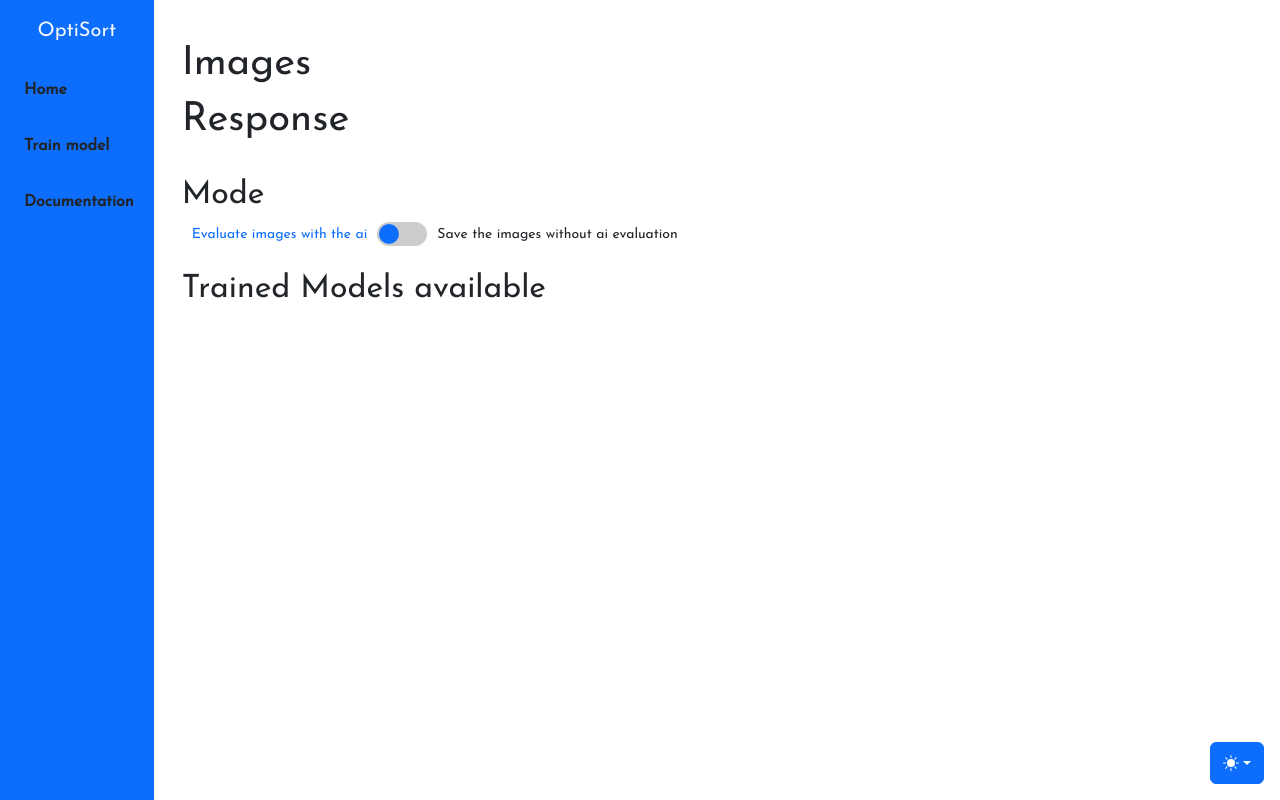
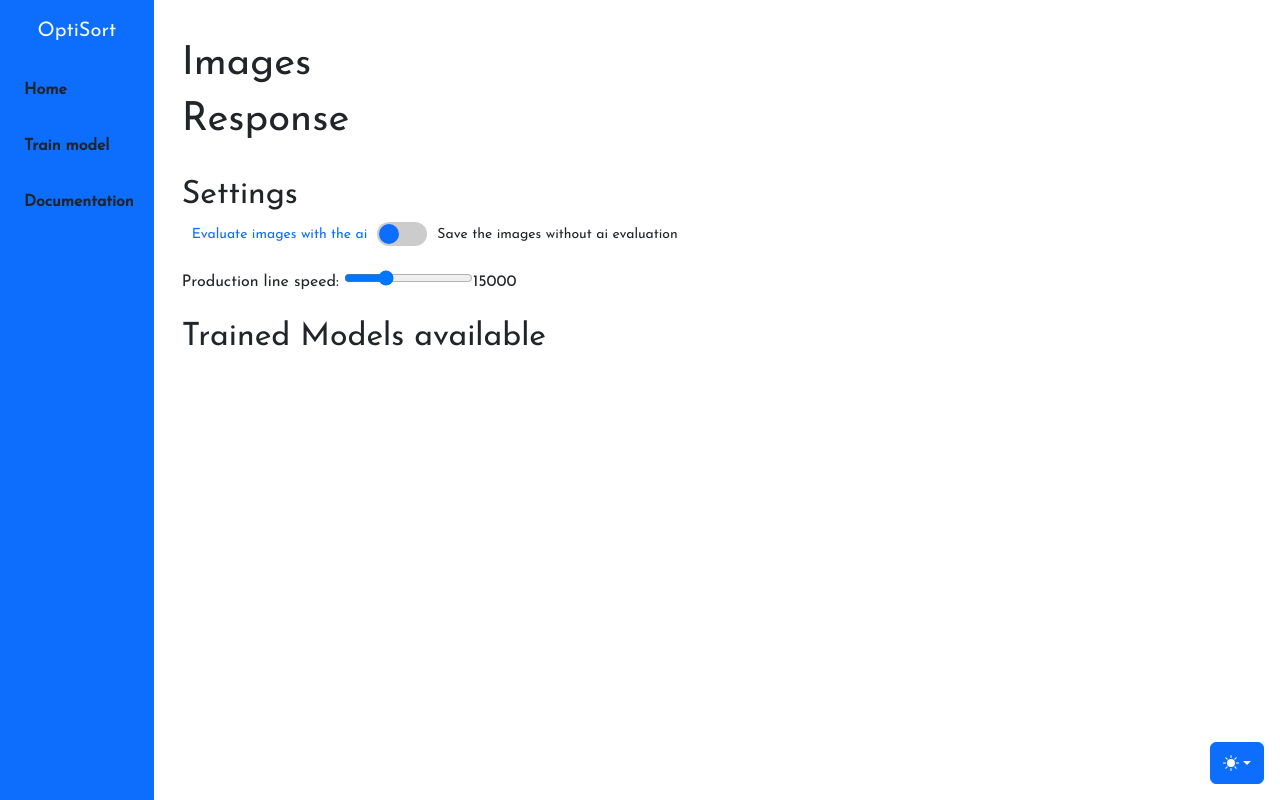
Before and after one commit to 2Friendly4You/OptiSort, a Flask app: page / in a window 1280 px wide. Run offline with Flask 3, Linux system fonts and the light colour scheme; data that the repository does not hold is empty; parts of the project's set-up code (start-up, migrations or seed data) failed here and were passed over; some libraries are stand-ins or nearby versions.

Commit message:
implemented production_line_speed to control the speed of the production line

```diff
--- a/Computer/app.py
+++ b/Computer/app.py
@@ -39,6 +39,55 @@ capture_objects = None
 camera_manager = None
 
 socketio = SocketIO(app, async_mode="threading")
+
+class SendSerialData:
+    def __init__(self):
+        self.last_data = ""
+        self.locked = False
+        self.last_send_time = 0
+        self.send_thread = None
+
+    def send(self, data):
+        if self.send_thread is None or not self.send_thread.is_alive():
+            self.send_thread = threading.Thread(target=self._send, args=(data,))
+            self.send_thread.start()
+        else:
+            self.last_data = data
+
+    def _send(self, data):
+        with threading.Lock():
+            while True:
+                current_time = time.time()
+                wait_time = 1 - (current_time - self.last_send_time)
+                if not self.locked:
+                    if wait_time > 0:
+                        time.sleep(wait_time)
+                    ser.write(data.encode())
+                    self.last_send_time = time.time()
+                    if self.last_data and self.last_data != data:
+                        data = self.last_data
+                        self.last_data = ""
+                        continue
+                    break
+                else:
+                    self.last_data = data
+                    break
+
+    def send_ignore_queue(self, data):
+        threading.Thread(target=self._send_ignore_queue, args=(data,)).start()
+
+    def _send_ignore_queue(self, data):
+        with threading.Lock():
+            ser.write(data.encode())
+            self.last_send_time = time.time()
+
+    def set_locked(self, locked):
+        self.locked = locked
+        if not locked and self.last_data:
+            self.send(self.last_data)
+
+ser = None
+send_serial_data = SendSerialData()
 
 # Initialize lists to hold classes
 all_classes = []
@@ -84,15 +133,18 @@ def update_websocket_images(images):
 def update_websocket_text(text):
     socketio.emit('update_text', {'text': text})
 
-
 @socketio.on('change_mode')
 def handle_mode_change(data):
     global ai_evaluation_mode
     ai_evaluation_mode = data['mode']
-    emit_mode_change(ai_evaluation_mode)
+    socketio.emit('mode_changed', {'mode': ai_evaluation_mode})
 
-def emit_mode_change(mode):
-    socketio.emit('mode_changed', {'mode': mode})
+@socketio.on('production_line_speed')
+def handle_production_line_speed(data):
+    global production_line_speed
+    production_line_speed = data['production_line_speed']
+    send_serial_data.send(f"speed{production_line_speed}\n\r")
+    socketio.emit('production_line_speed', {'production_line_speed': production_line_speed})
 
 
 def get_current_model_config():
@@ -232,6 +284,10 @@ def remove_all_unclassified_images():
 def get_aievaluationmode():
     return jsonify({"ai_evaluation_mode": ai_evaluation_mode}), 200
 
+@app.route('/get-production-line-speed', methods=['GET'])
+def get_productionlinespeed():
+    return jsonify({"production_line_speed": production_line_speed}), 200
+
 # set the ai_evaluation_mode
 @app.route('/set-ai-evaluation-mode', methods=['POST'])
 def set_aievaluationmode():
@@ -338,6 +394,11 @@ def train_image_classifier():
     if len(class_names) != len(set(class_names)):
         return jsonify({"message": "Class names must be unique."}), 400
 
+    # Check if class names
+    for class_name in class_names:
+        if not re.match("^[a-zA-Z0-9_ ]+$", class_name):
+            return jsonify({"message": "Invalid class name. Use only alphanumeric characters, underscores, and spaces."}), 400
+
     # Check if model directory already exists
     model_path = os.path.join("models", model_name)
     if os.path.exists(model_path):
@@ -383,6 +444,8 @@ def train_image_classifier():
         # If an error occurs, delete the model folder and provide a generic error message
         if os.path.exists(model_path):
             shutil.rmtree(model_path)
+        # move images back to unclassified_images
+        move_images(UPLOAD_FOLDER, "static/unclassified_images")
         return jsonify({"message": "An error occurred during training. Please try again."}), 500
     finally:
         TRAINING_IN_PROGRESS = False
@@ -449,6 +512,7 @@ def move_images(source_folder, destination_folder):
 
 
 def micro_controller_thread():
+    global ser
     freeze_support()
 
     # load current model
@@ -461,6 +525,8 @@ def micro_controller_thread():
     try:
         ser = serial.Serial(PORT, 9600)
         print("Connected to microcontroller.")
+
+        send_serial_data.send(f"speed{production_line_speed}\n\r")
     except:
         print("Not connected to microcontroller.")
 
@@ -484,6 +550,9 @@ def micro_controller_thread():
         if data == "":  # If the data is empty, wait for an "Enter" character
             continue
 
+        # lock the serial data
+        send_serial_data.set_locked(True)
+
         move_images("static/captured_images", "static/unclassified_images")
         print(f"Capturing {NUM_CAMERAS} images...")
         time.sleep(0.2)
@@ -497,17 +566,27 @@ def micro_controller_thread():
         # check for the mode
         if ai_evaluation_mode == 1:
             print("The images are saved.\n\r")
-            ser.write("n\n\r".encode())
+            send_serial_data.send_ignore_queue("n\n\r")
             update_websocket_text("Images are saved.")
+
+            send_serial_data.set_locked(False)
             continue
 
         try:
+            average_class_name = {}
+
             for filename in file_names_to_check:
                 print(filename)
                 class_name, class_probability = mf.predict_image(filename, all_classes)
 
                 print(f"{class_name}: {class_probability}%")
                 print(f"Predicted {filename}: {class_name}")
+
+                # add to dictionary average_class_name
+                if class_name in average_class_name:
+                    average_class_name[class_name] += 1
+                else:
+                    average_class_name[class_name] = 1
 
                 # Increment counters based on prediction
                 if class_name in selected_classes:
@@ -533,21 +612,27 @@ def micro_controller_thread():
             else:  # 'dominant-reject'
                 decision = 'selected' if rejected_count == 0 else 'rejected'
 
+            # Get the class name with the highest count
+            class_name = max(average_class_name, key=average_class_name.get)
+
             # Execute actions based on the final decision
             if decision == 'selected':
                 print("The object will not be sorted out.\n\r")
-                ser.write("d\n\r".encode())
+                send_serial_data.send_ignore_queue("d\n\r")
                 update_websocket_text("don't sort out | " + class_name)
             else:
                 print("The object will be sorted out.\n\r")
-                ser.write("s\n\r".encode())
+                send_serial_data.send_ignore_queue("s\n\r")
                 update_websocket_text("sort out | " + class_name)
 
             print("Received data:", data)
         except Exception as e:
             print(f"Error: {e}")
-            ser.write("n\n\r".encode())
+            send_serial_data.send_ignore_queue("n\n\r")
             update_websocket_text("Error occurred (Maybe there is no model loaded). Images are saved.")
+        finally:
+            # unlock the serial data
+            send_serial_data.set_locked(False)
 
 
 if __name__ == '__main__':
--- a/Computer/templates/index.html
+++ b/Computer/templates/index.html
@@ -209,7 +209,7 @@
                     <br>
                     <div>
                         <!-- change mode of scanning or evaluation via toggle switch -->
-                        <h2>Mode</h2>
+                        <h2>Settings</h2>
                         <div class="switch-container">
                             <label class="switch-label switch-label-off">Evaluate images with the ai</label>
                             <div class="switch">
@@ -217,6 +217,13 @@
                                 <label class="slider round" for="toggle-switch"></label>
                             </div>
                             <label class="switch-label switch-label-on">Save the images without ai evaluation</label>
+                        </div>
+                        <br>
+                        <div>
+                            <label for="production_line_speed">Production line speed:</label>
+                            <input type="range" id="production_line_speed" min="0" max="50000" step="5000"
+                                        value="15000" oninput="this.nextSibling.value = this.value"
+                                        required><output>15000</output>
                         </div>
                     </div>
                     <br>
@@ -449,6 +456,13 @@
                 updateModeLabel(data.ai_evaluation_mode);
             })
 
+        fetch('/get-production-line-speed')
+            .then(response => response.json())
+            .then(data => {
+                console.log(data);
+                updateProductionLineSpeed(data.production_line_speed);
+            })
+
 
         // listen to the toggle switch change event and send the new value to the server
         document.getElementById('toggle-switch').addEventListener('change', function () {
@@ -507,6 +521,30 @@
             }
         }
     </script>
+
+    <script type="text/javascript" charset="utf-8">
+        var socket = io();
+
+        // Listen for mode change events from the server
+        socket.on('production_line_speed', function (data) {
+            var production_line_speed = data.production_line_speed;
+            updateProductionLineSpeed(production_line_speed);
+            console.log('production_line_speed', production_line_speed);
+        });
+
+        // Send mode change events to the server
+        document.getElementById('production_line_speed').addEventListener('change', function () {
+            var speed = this.value;
+            socket.emit('production_line_speed', {'production_line_speed': speed});
+            console.log('production_line_speed', speed);
+        });
+
+        function updateProductionLineSpeed(speed) {
+            var speedInput = document.getElementById('production_line_speed');
+            speedInput.value = speed;
+            speedInput.nextSibling.value = speed;
+        }
+    </script>
 </body>
 
 </html>
```
Also changed, not shown: 9 other files.
